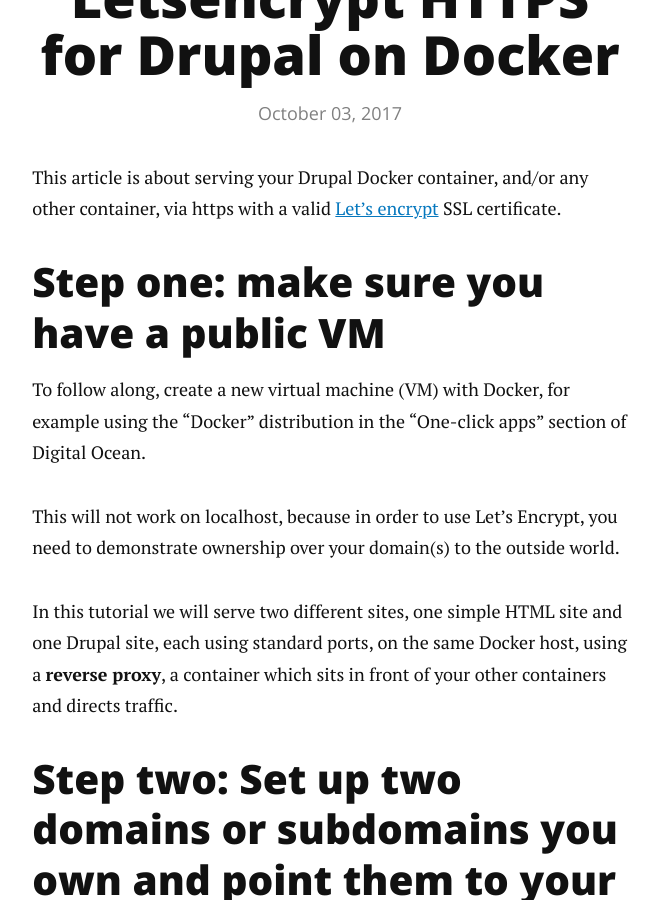
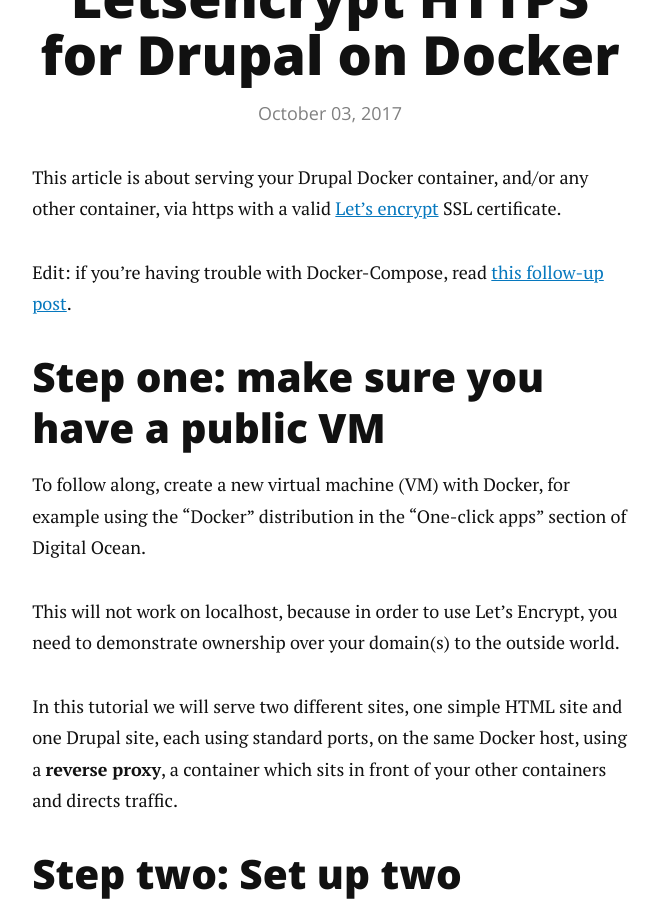
Before and after one commit to alberto56/dcycleblog, a Jekyll site: the page built from _posts/2017-10-03-letsencrypt-https-drupal-docker.md, in a window 1280 px wide and 900 px high, scrolled down 333 px. Shown: the whole window, without its empty margins (310-969 px from the left). Built offline with Jekyll 4.4.1, drawn with Linux system fonts in a browser that asks for light colours; nearby versions of some CDN libraries; comment, search, counter and statistics services are not loaded.

Commit message:
Update 2017-10-03-letsencrypt-https-drupal-docker.md

```diff
--- a/_posts/2017-10-03-letsencrypt-https-drupal-docker.md
+++ b/_posts/2017-10-03-letsencrypt-https-drupal-docker.md
@@ -11,6 +11,8 @@
   - /node/170a6078/
 ---
 This article is about serving your Drupal Docker container, and/or any other container, via https with a valid [Let's encrypt](https://letsencrypt.org) SSL certificate.
+
+Edit: if you're having trouble with Docker-Compose, read [this follow-up post](http://blog.dcycle.com/blog/7f3ea9e1/letsencrypt-docker-compose/).
 
 Step one: make sure you have a public VM
 -----
```
